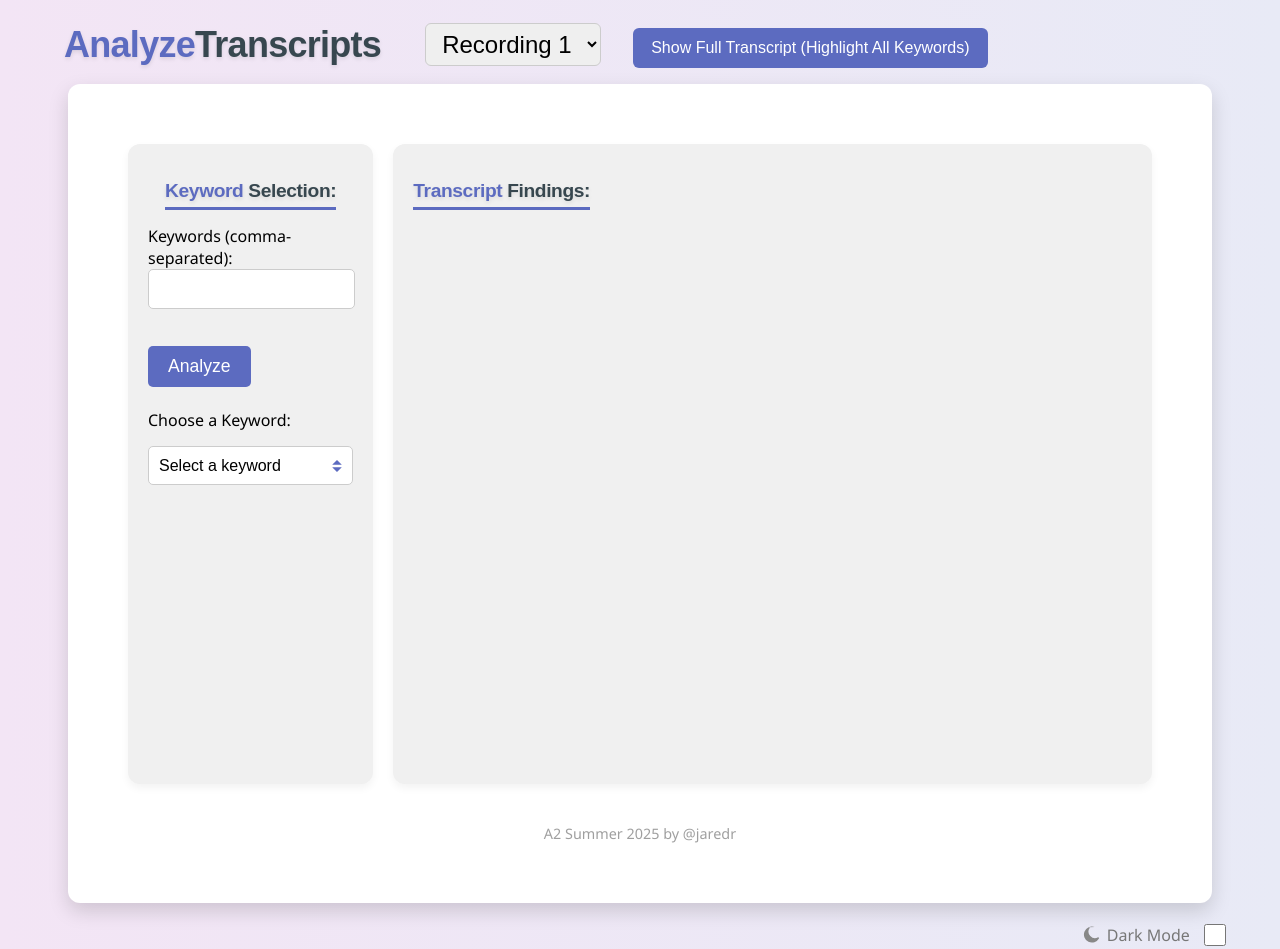
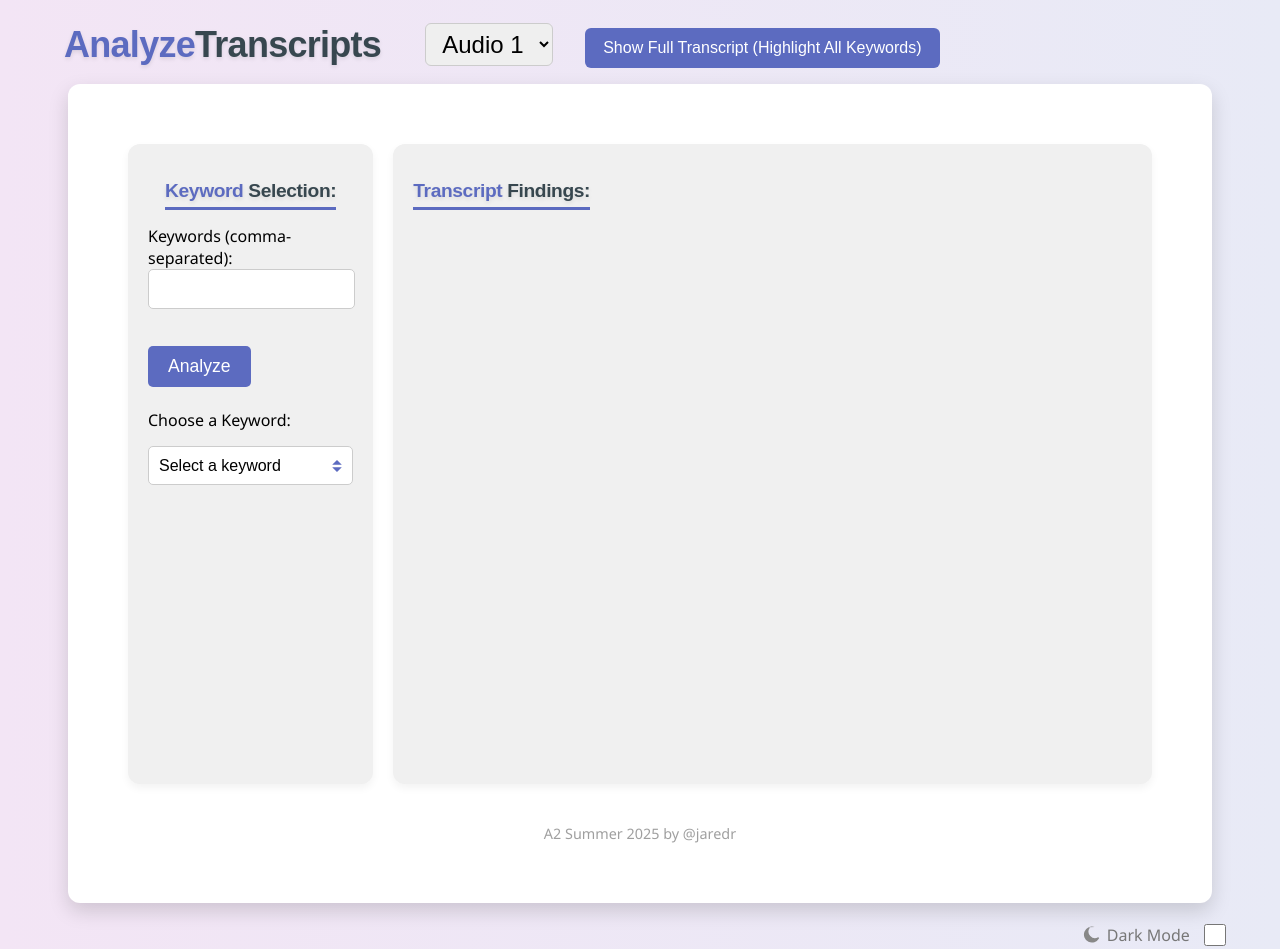
Before and after one commit to jralleta-3dp/A2_Transcription, a plain HTML site: page analyze_transcripts.html in a window 1280 px wide. Shown: the top 949 px of the page. Drawn offline with Linux system fonts and the light colour scheme.

Commit message:
Removing Sample Rcordings

```diff
--- a/analyze_transcripts.html
+++ b/analyze_transcripts.html
@@ -5,6 +5,8 @@
     <meta name="viewport" content="width=device-width, initial-scale=1.0">
     <title>Analyze Transcripts</title>
     <style>
+
+        /* Speech & Excerpt Analysis Launcher (SEAL) - Analyze Transcripts Page */
         body {
             flex-direction: column;
             font-family: 'Segoe UI', Tahoma, Geneva, Verdana, sans-serif;
@@ -316,10 +318,6 @@
             <h1 class="page-header" style="margin-right: 24px;"><span>Analyze</span> Transcripts</h1>
             <!-- Transcript selection dropdown -->
             <select id="transcriptSelect" class="transcript-select">
-                <option value="recording.srt">Recording 1</option>
-                <option value="recording (2).srt">Recording 2</option>
-                <option value="recording (3).srt">Recording 3</option>
-                <option value="recording (4).srt">Recording 4</option>
                 <option value="audio1.srt">Audio 1</option>
                 <option value="audio2.srt">Audio 2</option>
                 <option value="audio3.srt">Audio 3</option>
```
